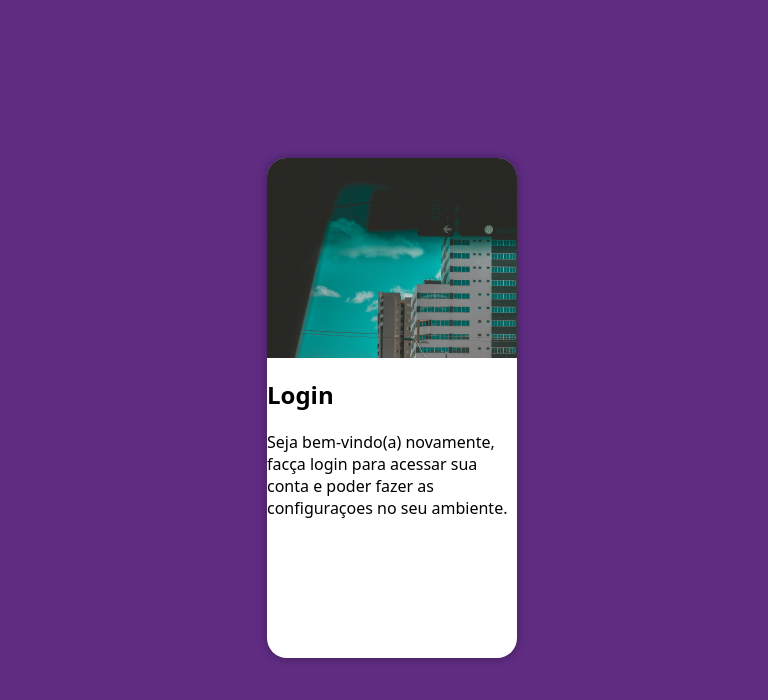
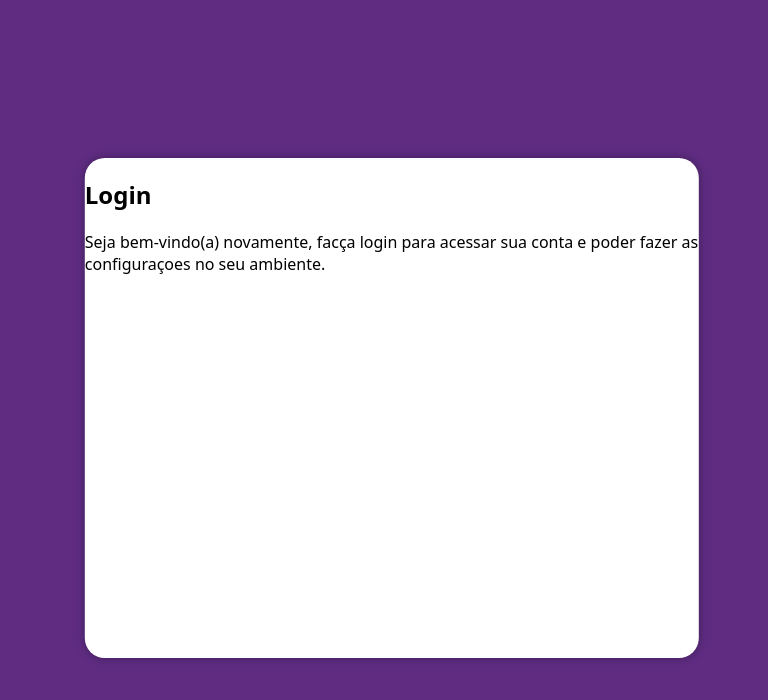
Before and after one commit to Apenassam/projeto-login, a plain HTML site: page index.html in a window 768 px wide. Drawn offline with Linux system fonts and the light colour scheme.

Commit message:
falta terminar o exercicio

```diff
--- /dev/null
+++ b/estilos/media-query.css
@@ -0,0 +1,17 @@
+@charset "UTF8";
+
+@media screen and (min-width: 768px) and (max-width:992px){
+    section#login {
+        width: 80vw;
+
+    }
+    section#login > div#imagem {
+        float: left;
+        height: 30%;
+        height: 100%;
+    }
+    section#login > div#formulario{
+        float: top;
+        width: 75%;
+    }
+}
--- a/estilos/style.css
+++ b/estilos/style.css
@@ -38,7 +38,7 @@ section#login {
 section#login > div#imagem {
     display: block;
     background: #5f2c82 url(../imagens/pexels-lauraoliveira-18395017.jpg) no-repeat;
-    background-position: top center;
+    background-position: left right;
     background-size: cover;
     height: 200px;
 }
--- a/index.html
+++ b/index.html
@@ -4,6 +4,7 @@
     <meta charset="UTF-8">
     <meta name="viewport" content="width=device-width, initial-scale=1.0">
     <link rel="stylesheet" href="estilos/style.css">
+    <link rel="stylesheet" href="estilos/media-query.css">
     <title>Login</title>
 </head>
 <body>
```
